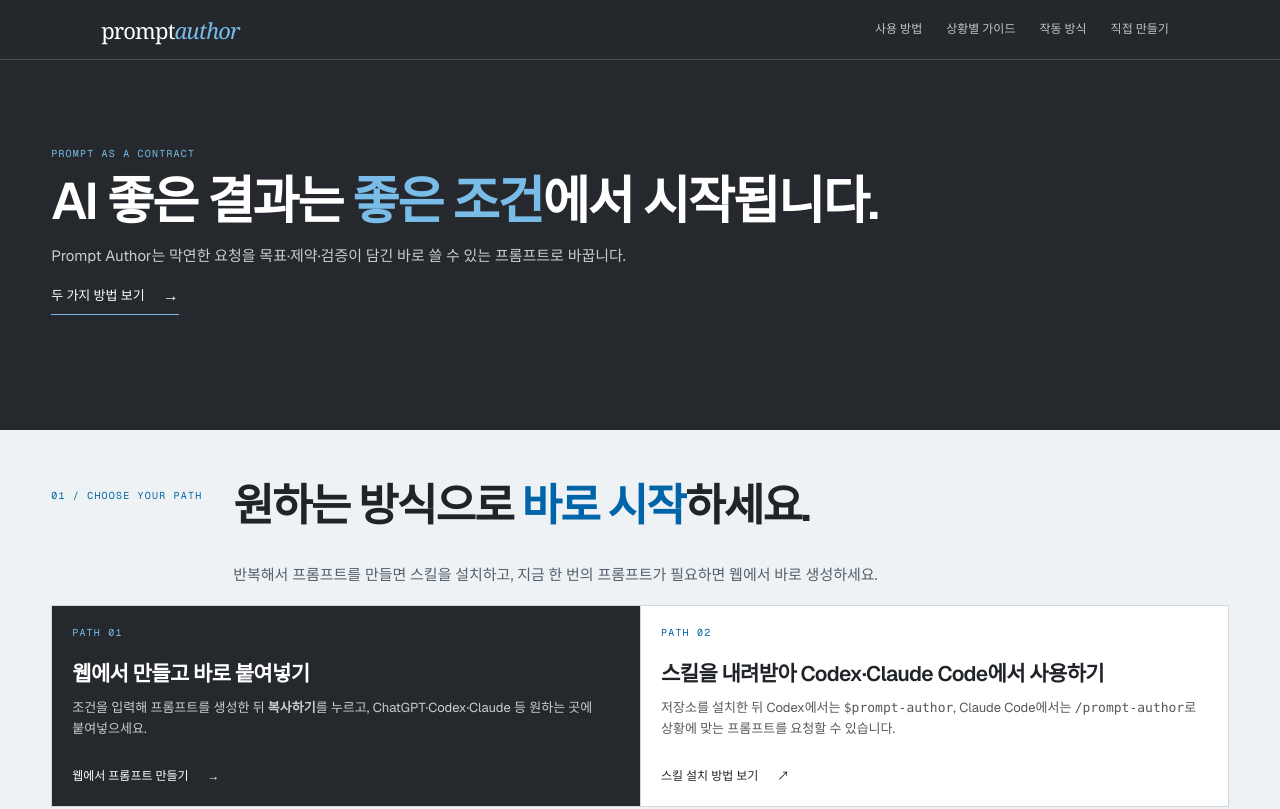
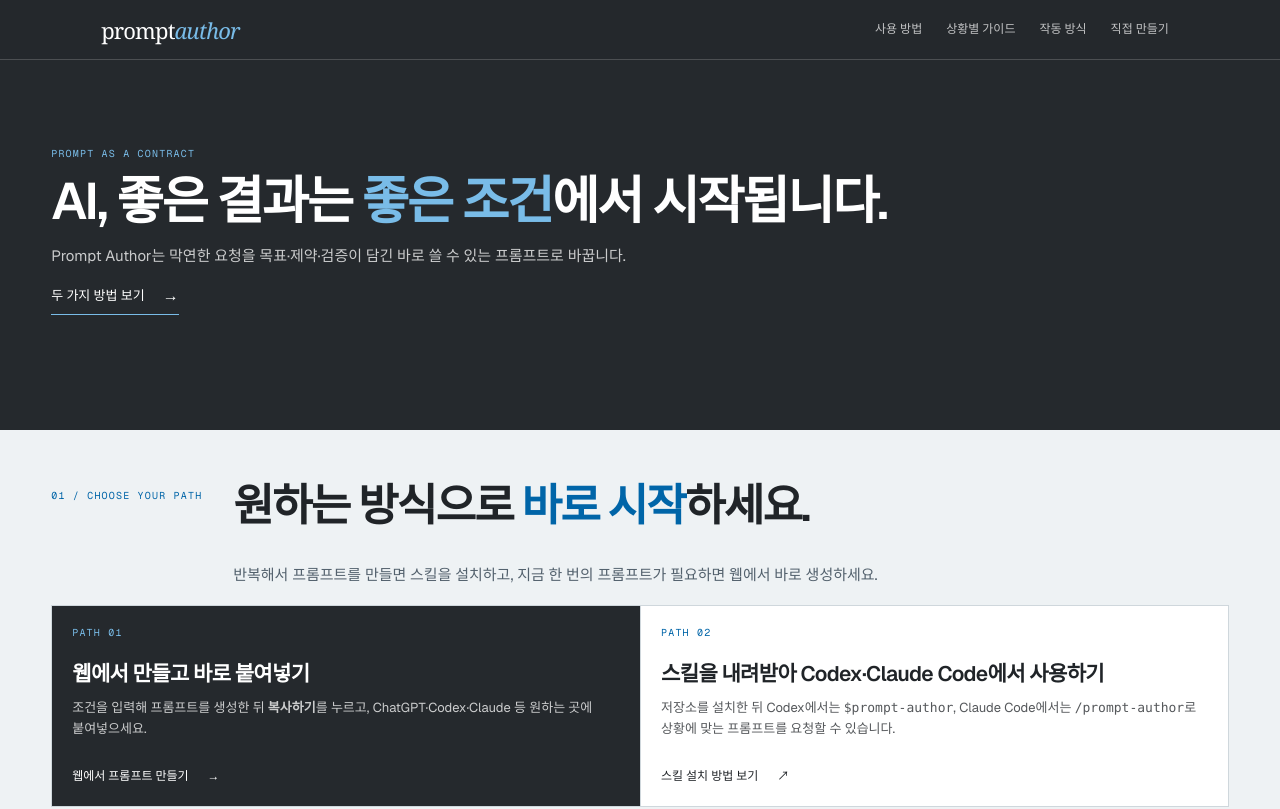
Before and after one commit to jeonys-12/prompt-author-work, a Next.js app in the folder website/: page / in a window 1280 px wide. Shown: the top 809 px of the page. Built offline with nearby package versions, Linux system fonts and the light colour scheme.

Commit message:
Add comma to AI hero title

```diff
--- a/website/app/page.tsx
+++ b/website/app/page.tsx
@@ -205,7 +205,7 @@
         <div className="hero-grid">
           <div>
             <p className="eyebrow">PROMPT AS A CONTRACT</p>
-            <h1>AI 좋은 결과는 <em>좋은 조건</em>에서 시작됩니다.</h1>
+            <h1>AI, 좋은 결과는 <em>좋은 조건</em>에서 시작됩니다.</h1>
             <p className="lede">Prompt Author는 막연한 요청을 목표·제약·검증이 담긴 바로 쓸 수 있는 프롬프트로 바꿉니다.</p>
             <a className="primary" href="#paths">두 가지 방법 보기 <span>→</span></a>
           </div>
```
